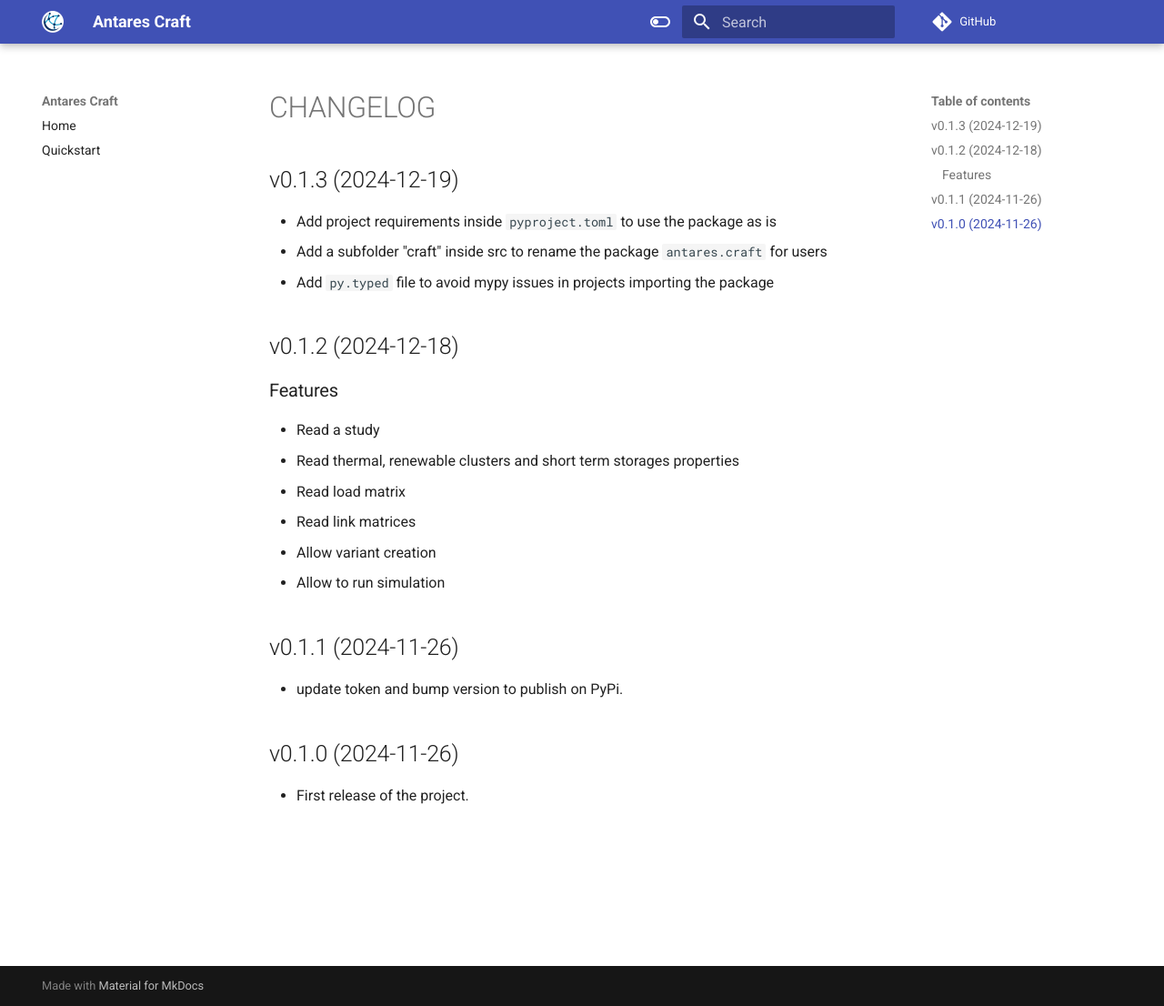
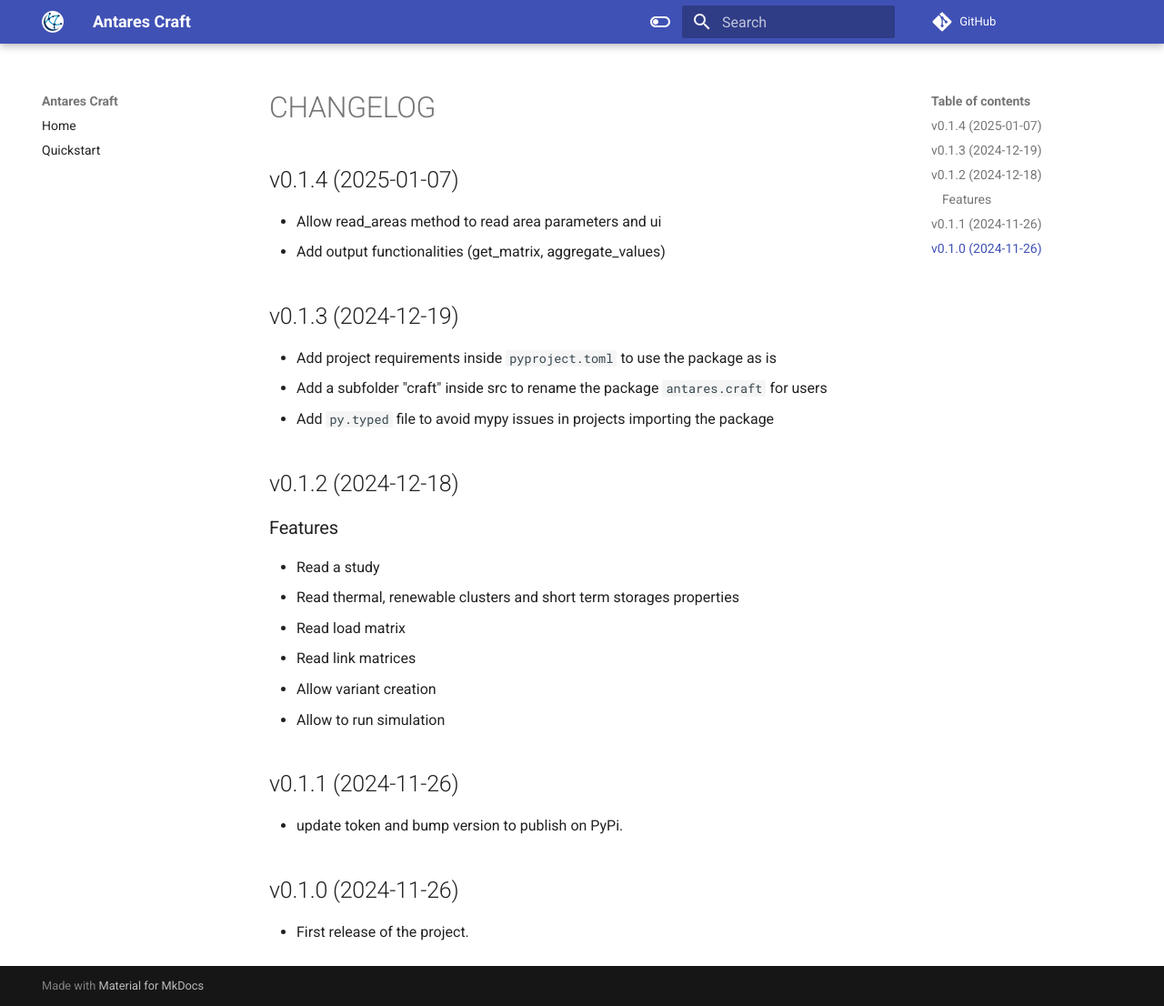
Before and after one commit to AntaresSimulatorTeam/antares_craft, an MkDocs documentation site: the page built from docs/CHANGELOG.md, in a window 1280 px wide and 1106 px high. Shown: the whole window at 91% size. Built offline with MkDocs 1.6.1 and Material for MkDocs 9.7.7, drawn with Linux system fonts in a browser that asks for light colours; comment, search, counter and statistics services are not loaded.

Commit message:
release 0.1.4 (#45)

```diff
--- a/docs/CHANGELOG.md
+++ b/docs/CHANGELOG.md
@@ -1,3 +1,9 @@
+v0.1.4 (2025-01-07)
+-------------------
+
+- Allow read_areas method to read area parameters and ui
+- Add output functionalities (get_matrix, aggregate_values)
+
 v0.1.3 (2024-12-19)
 -------------------
 
--- a/pyproject.toml
+++ b/pyproject.toml
@@ -4,7 +4,7 @@
 
 [project]
 name = "antares_craft"
-version = "0.1.3"
+version = "0.1.4"
 description = """Antares Craft python library under construction. It will allow to create, update and read antares studies."""
 readme = "README.md"
 license = {file = "LICENSE"}
```
Also changed, not shown: 1 other file.
